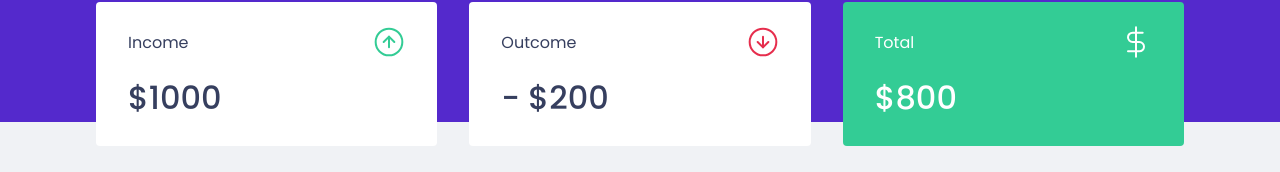
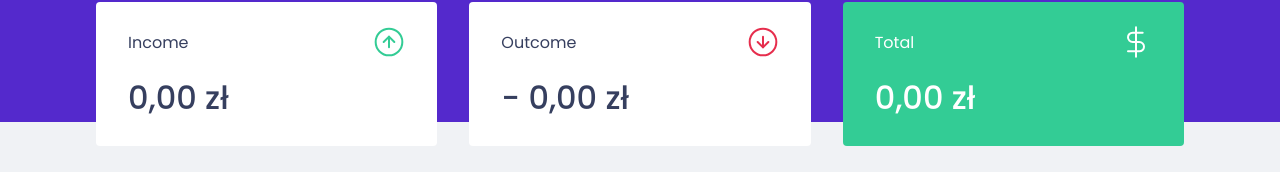
Before and after one commit to marcoaminotto/ignite-dt-money, a React (Create React App) app: page / in a window 1280 px wide. Shown: the part 150-322 px from the top of the page. Built offline with nearby package versions, Linux system fonts and the light colour scheme; no server answers; what miragejs would draw is missing.

Commit message:
Implement summary calculum

```diff
--- a/src/components/Summary/index.tsx
+++ b/src/components/Summary/index.tsx
@@ -11,6 +11,25 @@ import { Container } from './styles';
 export function Summary() {
   const { transactions } = useContext(TransactionsContext);
 
+  const summary = transactions.reduce(
+    (acc, transaction) => {
+      if (transaction.type === 'deposit') {
+        acc.deposits += transaction.amount;
+        acc.total += transaction.amount;
+      } else {
+        acc.withdraw += transaction.amount;
+        acc.total -= transaction.amount;
+      }
+
+      return acc;
+    },
+    {
+      deposits: 0,
+      withdraw: 0,
+      total: 0,
+    }
+  );
+
   return (
     <Container>
       <div>
@@ -18,21 +37,37 @@ export function Summary() {
           <p>Income</p>
           <img src={incomeImg} alt="Income" />
         </header>
-        <strong>$1000</strong>
+        <strong>
+          {new Intl.NumberFormat('pl', {
+            style: 'currency',
+            currency: 'PLN',
+          }).format(summary.deposits)}
+        </strong>
       </div>
       <div>
         <header>
           <p>Outcome</p>
           <img src={outcomeImg} alt="Outcome" />
         </header>
-        <strong>- $200</strong>
+        <strong>
+          -{' '}
+          {new Intl.NumberFormat('pl', {
+            style: 'currency',
+            currency: 'PLN',
+          }).format(summary.withdraw)}
+        </strong>
       </div>
       <div className="highlight-background">
         <header>
           <p>Total</p>
           <img src={totalImg} alt="Total" />
         </header>
-        <strong>$800</strong>
+        <strong>
+          {new Intl.NumberFormat('pl', {
+            style: 'currency',
+            currency: 'PLN',
+          }).format(summary.total)}
+        </strong>
       </div>
     </Container>
   );
```
